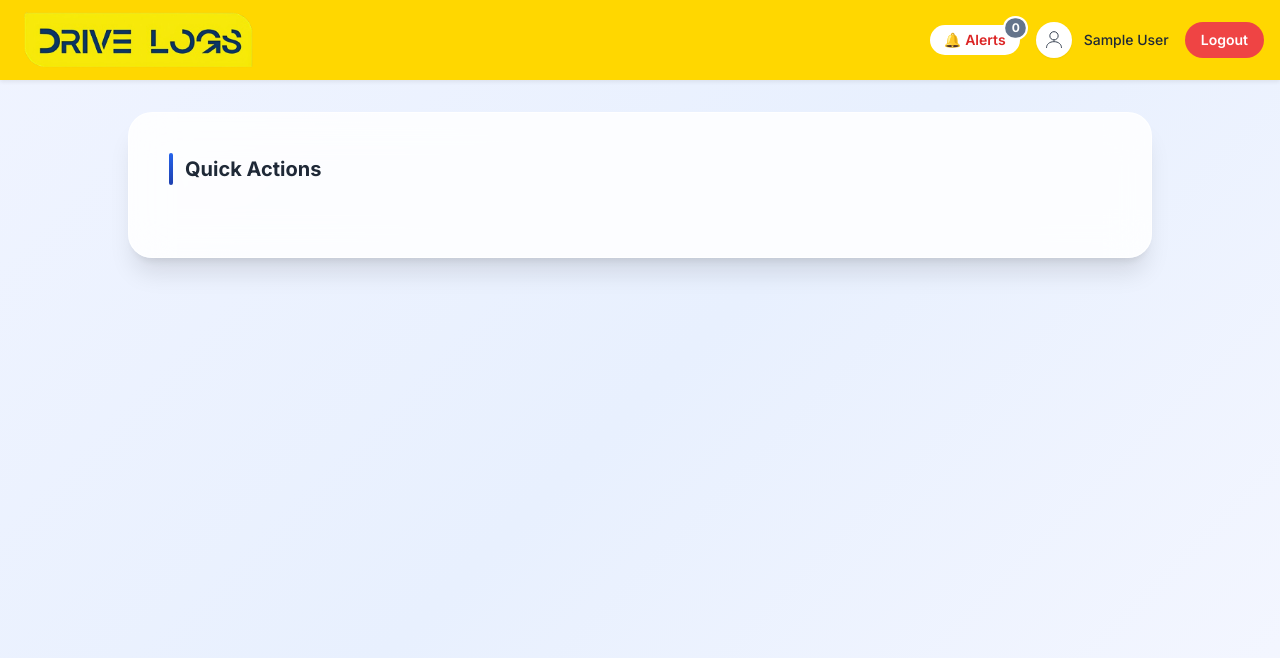
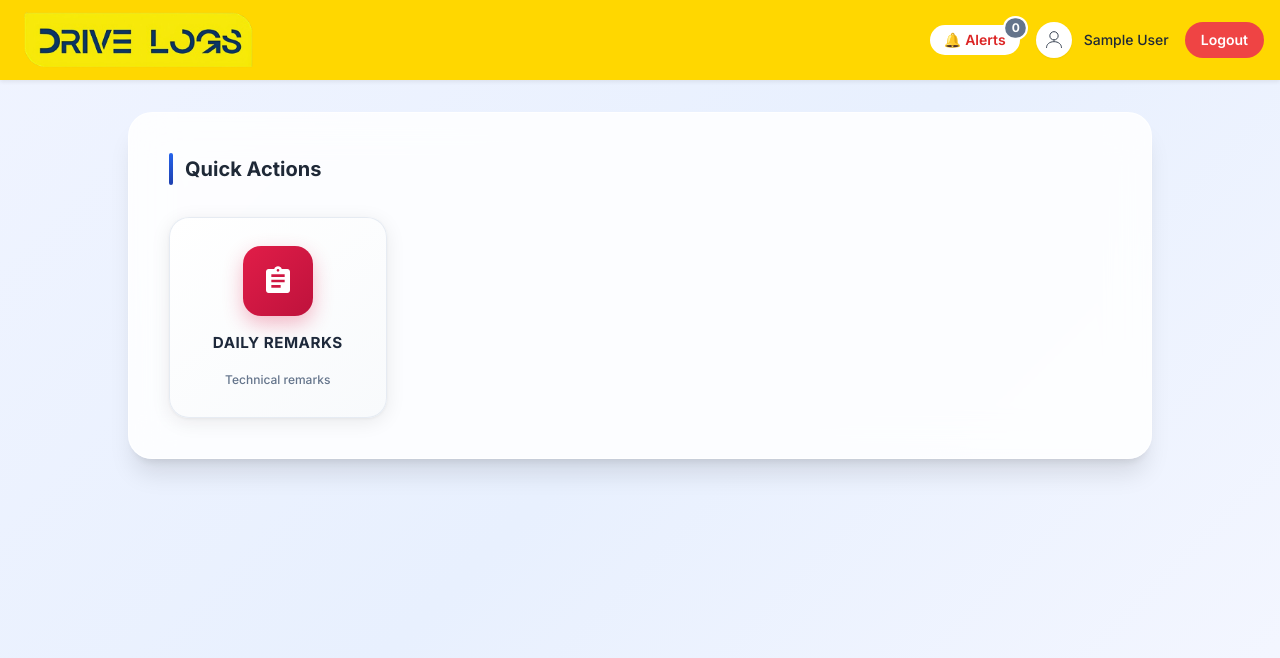
Before and after one commit to pmcdrivelogs/drivelogs, a Flask app: page /dashboard in a window 1280 px wide. Shown: the top 658 px of the page. Run offline with Flask 3, Linux system fonts and the light colour scheme; the visitor is signed in with stand-in values (Sample User, id 1); some libraries are stand-ins or nearby versions.

Commit message:
Implement Daily Technical Remarks feature
Added a button for Daily Technical Remarks and its modal.

```diff
--- a/templates/dashboard.html
+++ b/templates/dashboard.html
@@ -522,6 +522,19 @@
           </a>
           {% endif %}
 
+          <!-- Daily Technical Remarks -->
+          {% if 'Daily Technical Remarks' in modules or true %}
+          <button id="dtrBtn" type="button" class="menu-card" style="--accent-start:#e11d48;--accent-end:#be123c;--shadow-color:rgba(225,29,72,0.30);" aria-haspopup="dialog" aria-controls="dtrModal">
+            <div class="icon-wrapper">
+              <svg fill="currentColor" viewBox="0 0 24 24">
+                <path d="M19 3h-4.18C14.4 1.84 13.3 1 12 1c-1.3 0-2.4.84-2.82 2H5c-1.1 0-2 .9-2 2v14c0 1.1.9 2 2 2h14c1.1 0 2-.9 2-2V5c0-1.1-.9-2-2-2zm-7 0c.55 0 1 .45 1 1s-.45 1-1 1-1-.45-1-1 .45-1 1-1zm2 14H7v-2h7v2zm3-4H7v-2h10v2zm0-4H7V7h10v2z"/>
+              </svg>
+            </div>
+            <span class="title">Daily Remarks</span>
+            <span class="subtitle">Technical remarks</span>
+          </button>
+          {% endif %}
+
           <!-- DC / Gate Pass -->
           {% if 'DC' in modules %}
           <button id="dcBtn" type="button" class="menu-card card-dc" aria-haspopup="dialog" aria-controls="dcModal">
@@ -609,6 +622,53 @@
     </div>
 
     <div class="mt-5 text-xs text-slate-400">Tip: You can also press <kbd class="px-2 py-0.5 bg-slate-100 rounded">Esc</kbd> to close.</div>
+  </div>
+</div>
+
+<!-- Daily Technical Remarks modal -->
+<div id="dtrModal" class="fixed inset-0 z-60 hidden items-center justify-center overflow-auto">
+  <div id="dtrOverlay" class="absolute inset-0 bg-black/50 backdrop-blur-sm"></div>
+  <div class="relative bg-white rounded-2xl shadow-2xl max-w-lg w-full mx-4 p-6 z-70 max-h-[90vh] overflow-auto">
+    <div class="flex items-start justify-between mb-2">
+      <div class="flex items-start gap-3">
+        <div class="w-10 h-10 bg-gradient-to-br from-rose-600 to-red-700 rounded-lg flex items-center justify-center shadow-md">
+          <svg class="w-5 h-5 text-white" fill="currentColor" viewBox="0 0 24 24">
+            <path d="M19 3h-4.18C14.4 1.84 13.3 1 12 1c-1.3 0-2.4.84-2.82 2H5c-1.1 0-2 .9-2 2v14c0 1.1.9 2 2 2h14c1.1 0 2-.9 2-2V5c0-1.1-.9-2-2-2zm-7 0c.55 0 1 .45 1 1s-.45 1-1 1-1-.45-1-1 .45-1 1-1zm2 14H7v-2h7v2zm3-4H7v-2h10v2zm0-4H7V7h10v2z"/>
+          </svg>
+        </div>
+        <div>
+          <h3 class="text-lg font-bold text-slate-800">Daily Technical Remarks</h3>
+          <p class="text-sm text-slate-500">Create a new entry or view history.</p>
+        </div>
+      </div>
+      <button id="dtrClose" aria-label="Close" class="text-gray-400 hover:text-gray-700 rounded-full p-1.5 border border-transparent hover:bg-gray-100">
+        <svg class="w-4 h-4" viewBox="0 0 20 20" fill="currentColor"><path fill-rule="evenodd" d="M10 8.586L15.95 2.636a1 1 0 111.414 1.414L11.414 10l5.95 5.95a1 1 0 01-1.414 1.414L10 11.414l-5.95 5.95A1 1 0 012.636 15.95L8.586 10 2.636 4.05A1 1 0 114.05 2.636L10 8.586z" clip-rule="evenodd"/></svg>
+      </button>
+    </div>
+
+    <div class="mt-4 grid grid-cols-1 sm:grid-cols-2 gap-4">
+      <a href="{{ url_for('daily_technical_remarks') }}" class="flex items-center gap-3 px-5 py-4 bg-rose-600 hover:bg-rose-700 text-white rounded-xl shadow-md transition">
+        <div class="w-10 h-10 bg-white/10 rounded-md flex items-center justify-center">
+          <svg class="w-5 h-5 text-white" fill="currentColor" viewBox="0 0 24 24"><path d="M13 2v2h5v16H6V4h5V2H5c-1.1 0-2 .9-2 2v16c0 1.1.9 2 2 2h14c1.1 0 2-.9 2-2V4c0-1.1-.9-2-2-2h-4zm-1 0c-.55 0-1 .45-1 1s.45 1 1 1 1-.45 1-1-.45-1-1-1zm-1 9h6v2H8v-2zm0 4h6v2H8v-2zm0-8h8v2H8V7z"/></svg>
+        </div>
+        <div class="text-left">
+          <div class="font-semibold">New Entry</div>
+          <div class="text-xs text-white/80">Add daily remark</div>
+        </div>
+      </a>
+
+      <a href="{{ url_for('daily_technical_remarks_history') }}" class="flex items-center gap-3 px-5 py-4 bg-white border border-slate-200 hover:shadow-md rounded-xl transition">
+        <div class="w-10 h-10 bg-rose-600 rounded-md flex items-center justify-center shadow-sm">
+          <svg class="w-5 h-5 text-white" fill="currentColor" viewBox="0 0 24 24"><path d="M13 3h-2v10h2V3zm4.83 2.17l-1.42 1.42C17.99 7.86 19 9.81 19 12c0 3.87-3.13 7-7 7s-7-3.13-7-7c0-2.19 1.01-4.14 2.58-5.42L6.17 5.17C4.23 6.82 3 9.26 3 12c0 4.97 4.03 9 9 9s9-4.03 9-9c0-2.74-1.23-5.18-3.17-6.83z"/></svg>
+        </div>
+        <div class="text-left">
+          <div class="font-semibold text-slate-800">View History</div>
+          <div class="text-xs text-slate-500">All previous remarks</div>
+        </div>
+      </a>
+    </div>
+
+    <div class="mt-5 text-xs text-slate-400">Tip: Press <kbd class="px-2 py-0.5 bg-slate-100 rounded">Esc</kbd> to close.</div>
   </div>
 </div>
 
@@ -709,6 +769,29 @@
   })();
 
   (function(){
+    const btn = document.getElementById('dtrBtn');
+    const modal = document.getElementById('dtrModal');
+    const overlay = document.getElementById('dtrOverlay');
+    const close = document.getElementById('dtrClose');
+
+    function openModal(){
+      modal.classList.remove('hidden');
+      modal.classList.add('flex');
+      document.body.classList.add('overflow-hidden');
+    }
+    function closeModal(){
+      modal.classList.add('hidden');
+      modal.classList.remove('flex');
+      document.body.classList.remove('overflow-hidden');
+    }
+
+    if(btn){ btn.addEventListener('click', openModal); }
+    if(overlay){ overlay.addEventListener('click', closeModal); }
+    if(close){ close.addEventListener('click', closeModal); }
+    document.addEventListener('keydown', function(e){ if(e.key === 'Escape') closeModal(); });
+  })();
+
+  (function(){
     const btn = document.getElementById('dcBtn');
     const modal = document.getElementById('dcModal');
     const overlay = document.getElementById('dcOverlay');
```
